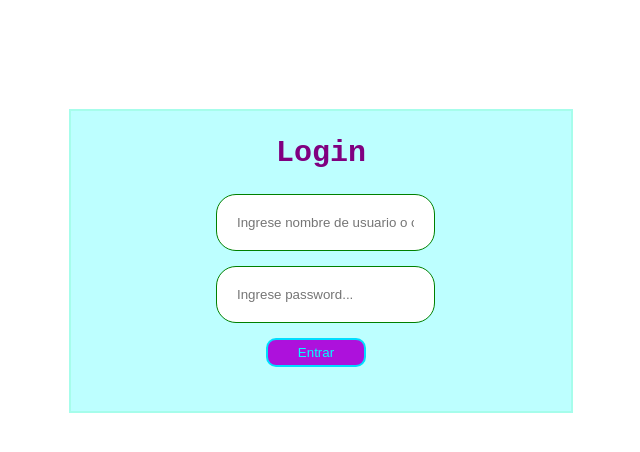
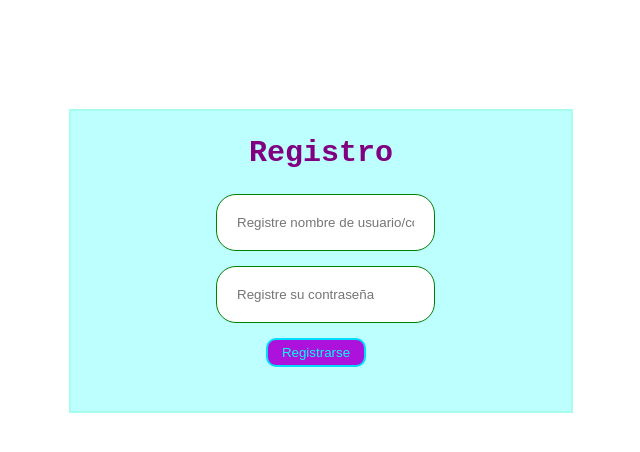
Before and after one commit to HeinnerGN/Piedra-Papel-Tijeras, a plain HTML site: page ppt.html in a window 1280 px wide. Shown: the whole page, without its empty margins (319-959 px from the left). Drawn offline with Linux system fonts and the light colour scheme.

Commit message:
Update ppt.html

```diff
--- a/ppt.html
+++ b/ppt.html
@@ -9,20 +9,25 @@
     <body>
         <div class="contenedor">
             <div class="content">
+                <div id="registrar">
+                    <h2>Registro</h2>
+                    <input id="nombre" placeholder="Registre nombre de usuario/coreo" required>
+                    <input id="password" placeholder="Registre su contraseña" required>
+                    <button onclick="registrar()">Registrarse</button>
+                </div>
+                <div id="login" class="hidden">
                     <h2>Login</h2>
                     <input type="text" id="nombre" placeholder="Ingrese nombre de usuario o correo electronico..." required>
                     <input id="password" placeholder="Ingrese password..." required>
-                <a href="https://genshin.hoyoverse.com/es">
-                    <button>Entrar</button>
-                </a>
+                    <button onclick="iniciarsesion()">Entrar</button>
                 </div>
                 <div id="juego" class="hidden">
                     <h2>¡Bienvenido al juego!</h2>
                     <button onclick="jugar('piedra')">Piedra</button>
                     <button onclick="jugar('papel')">Papel</button>
                     <button onclick="jugar('tijeras')">Tijeras</button>
-
                     <div id="resultado" class="result"></div>
+                </div>
             </div>
         </div>
     </body>
```
Lines whose indentation alone changed are shown as unchanged.
